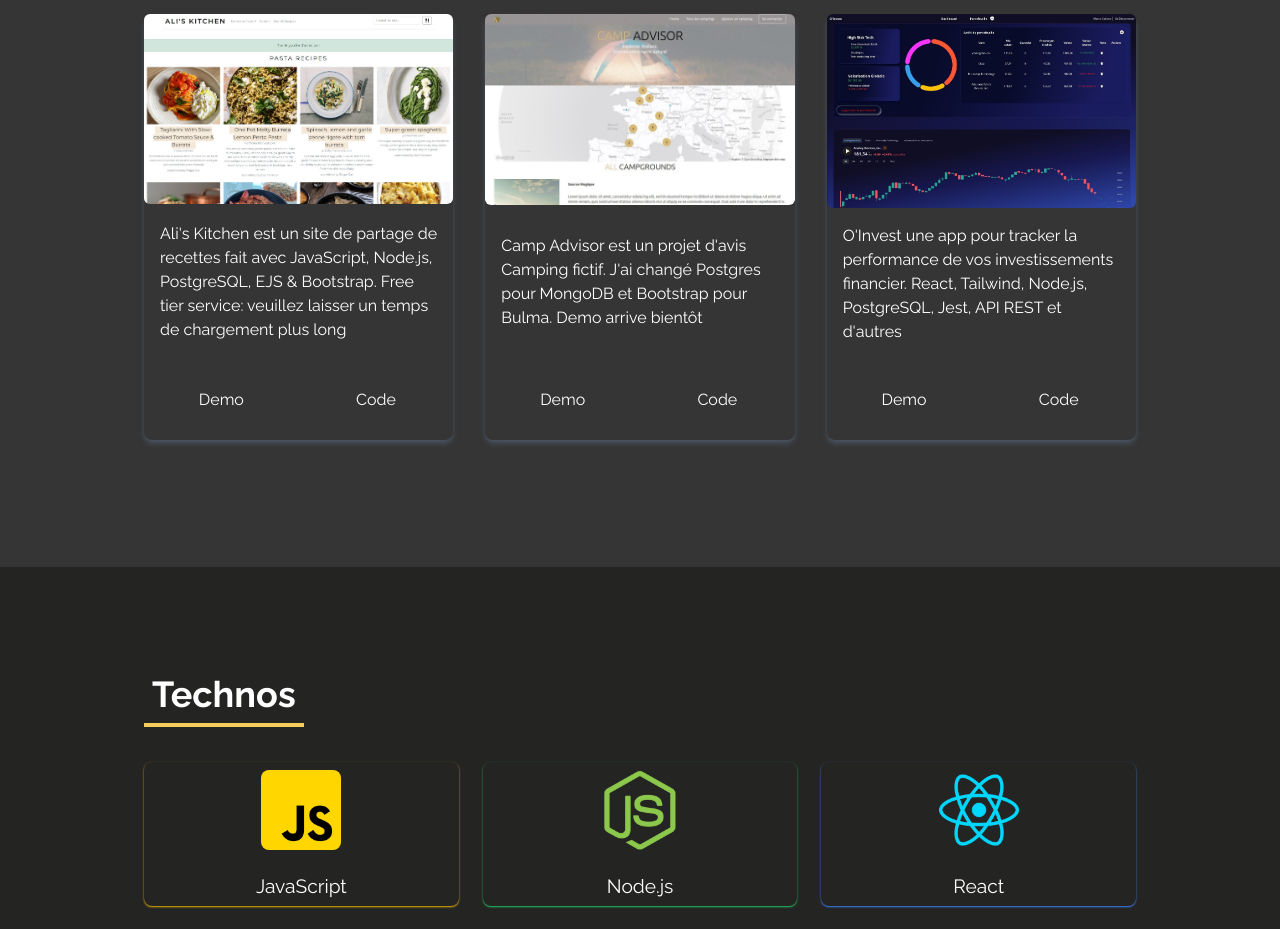
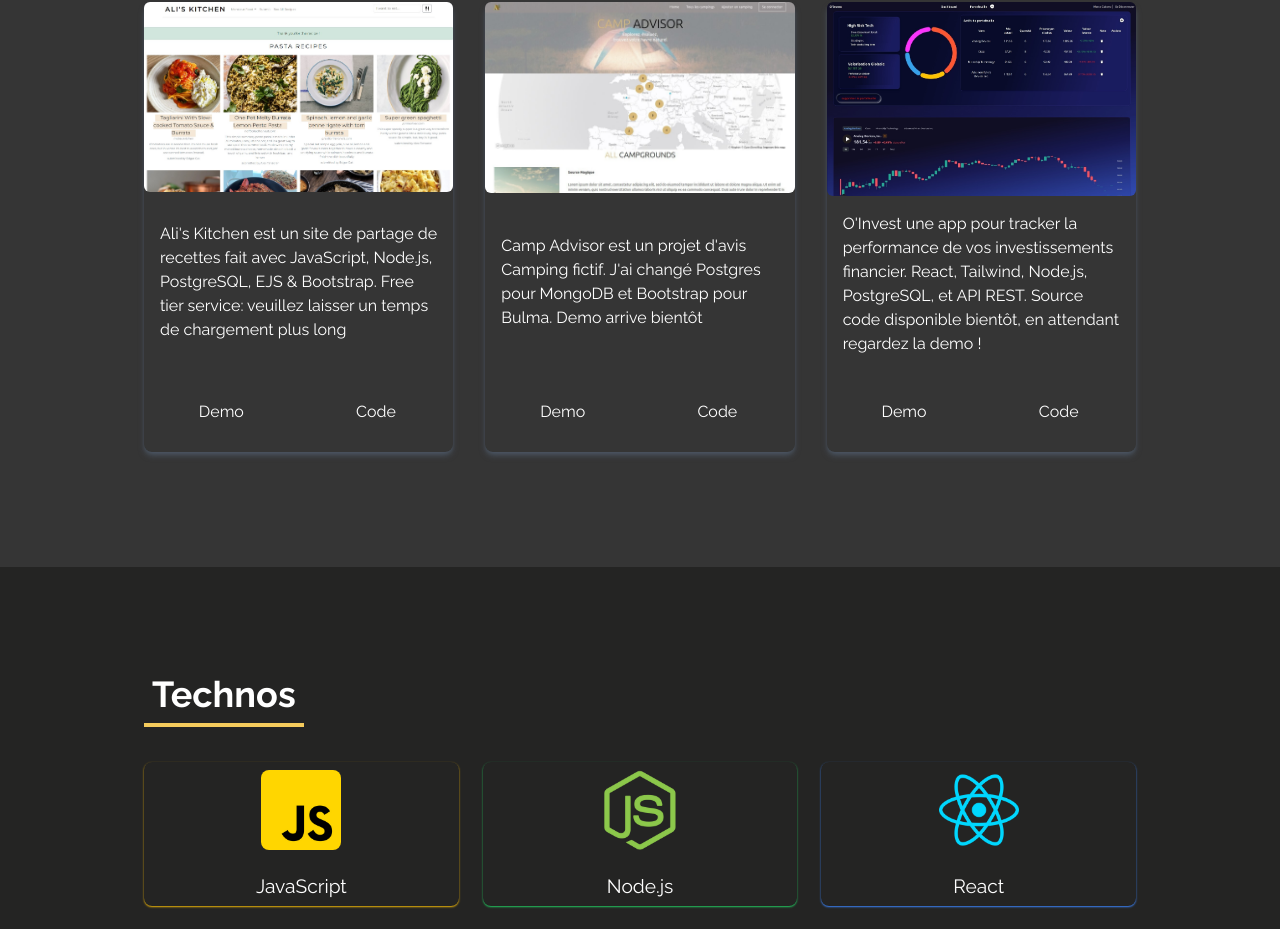
Before and after one commit to AlexTensorer/alt-portfolio, a React (Create React App) app: page / in a window 1280 px wide. Shown: the part 1833-2762 px from the top of the page. Built offline with nearby package versions, Linux system fonts and the light colour scheme.

Commit message:
update portfolio - source code still on private repo and not personal

```diff
--- a/src/components/Portfolio.jsx
+++ b/src/components/Portfolio.jsx
@@ -24,8 +24,8 @@ const Portfolio = () => {
       id: 3,
       src: oinvest,
       hrefdemo: "https://www.youtube.com/watch?v=0culX1xtgNo&ab_channel=AlexLeTensorer",
-      hrefcode: "https://github.com/O-Clock-Watt/projet-o-invest-back",
-      desc: "O'Invest une app pour tracker la performance de vos investissements financier. React, Tailwind, Node.js, PostgreSQL, Jest, API REST et d'autres",
+      hrefcode: "https://github.com/AlexTensorer",
+      desc: "O'Invest une app pour tracker la performance de vos investissements financier. React, Tailwind, Node.js, PostgreSQL, et API REST. Source code disponible bientôt, en attendant regardez la demo ! ",
     },
   ];
 
```
